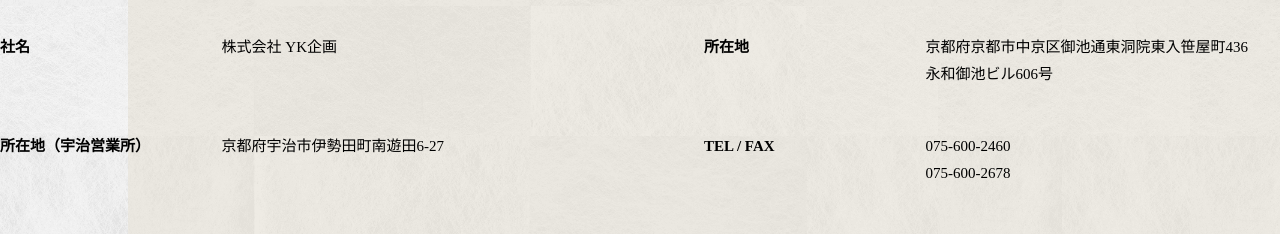
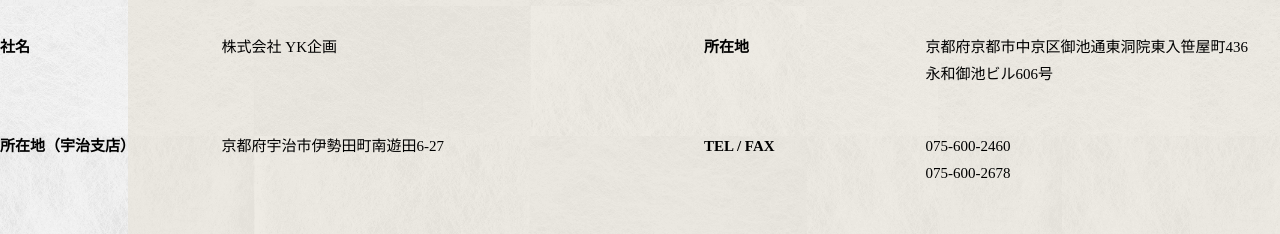
Before and after one commit to Nyagorou3/yk, a Next.js app: page /company in a window 1280 px wide. Shown: the part 3080-3314 px from the top of the page. Built offline with nearby package versions, Linux system fonts and the light colour scheme; no server answers; a web font is replaced by a local one.

Commit message:
initial commit

```diff
--- a/compornents/oragenism/company/Companysec4.jsx
+++ b/compornents/oragenism/company/Companysec4.jsx
@@ -30,7 +30,7 @@
             </dd>
           </div>
           <div>
-            <dt>所在地（宇治営業所）</dt>
+            <dt>所在地（宇治支店）</dt>
             <dd>
               京都府宇治市伊勢田町南遊田6-27
             </dd>
--- a/pages/index.jsx
+++ b/pages/index.jsx
@@ -54,7 +54,7 @@
   // Use Title and Wrapper like any other React component – except they're styled!
   return (
     <DefaltLeyout>
-    <Seo />
+    <Seo title="株式会社YK企画 | 京都を基点に関わる全ての人々に便利と快適を提供する" description="京都を基点に様々なサービスを提供する企画会社です。建築物各種法定検査/ホームインスペクション/電気工事/環境・公害コンサルタント/給排水設備工事/WEB制作関連事業" />
     <Loading isShow={ isShowLoading }  />
     <Mv />
     <TopAbout />
```
